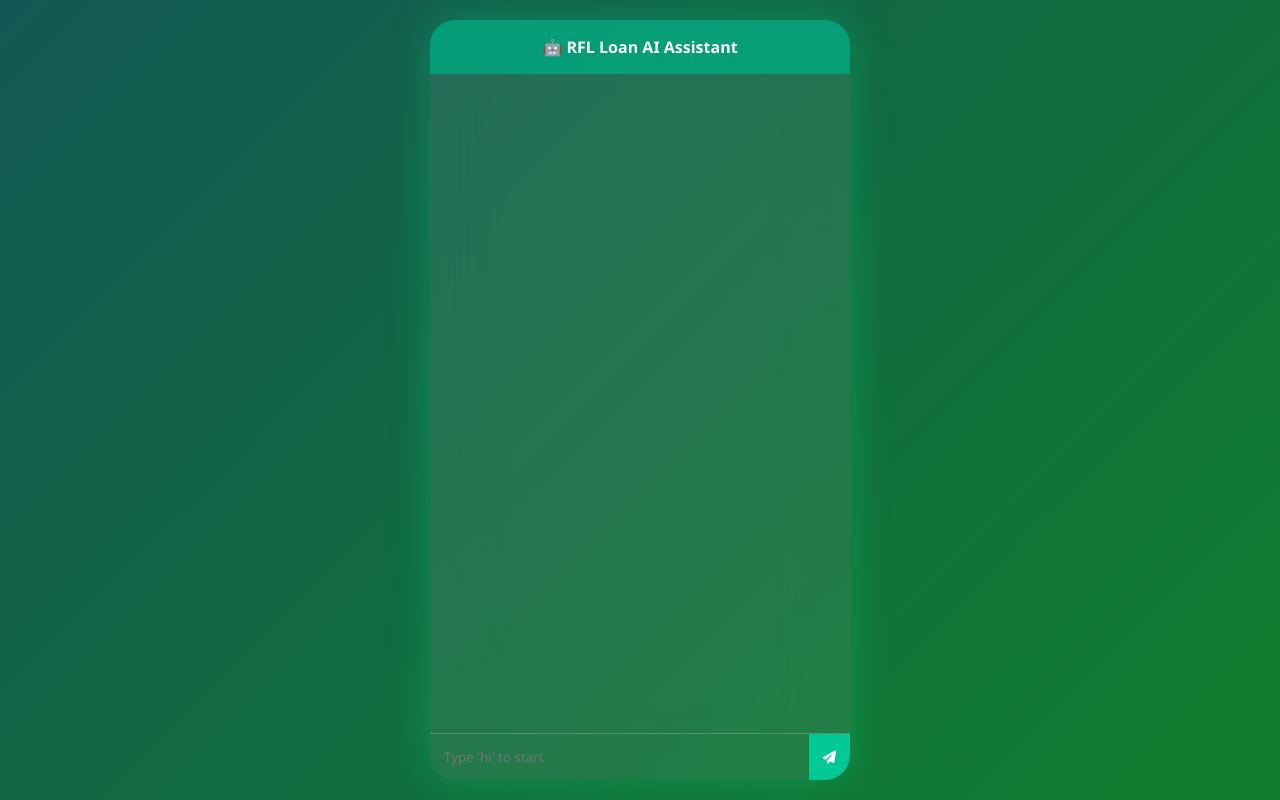
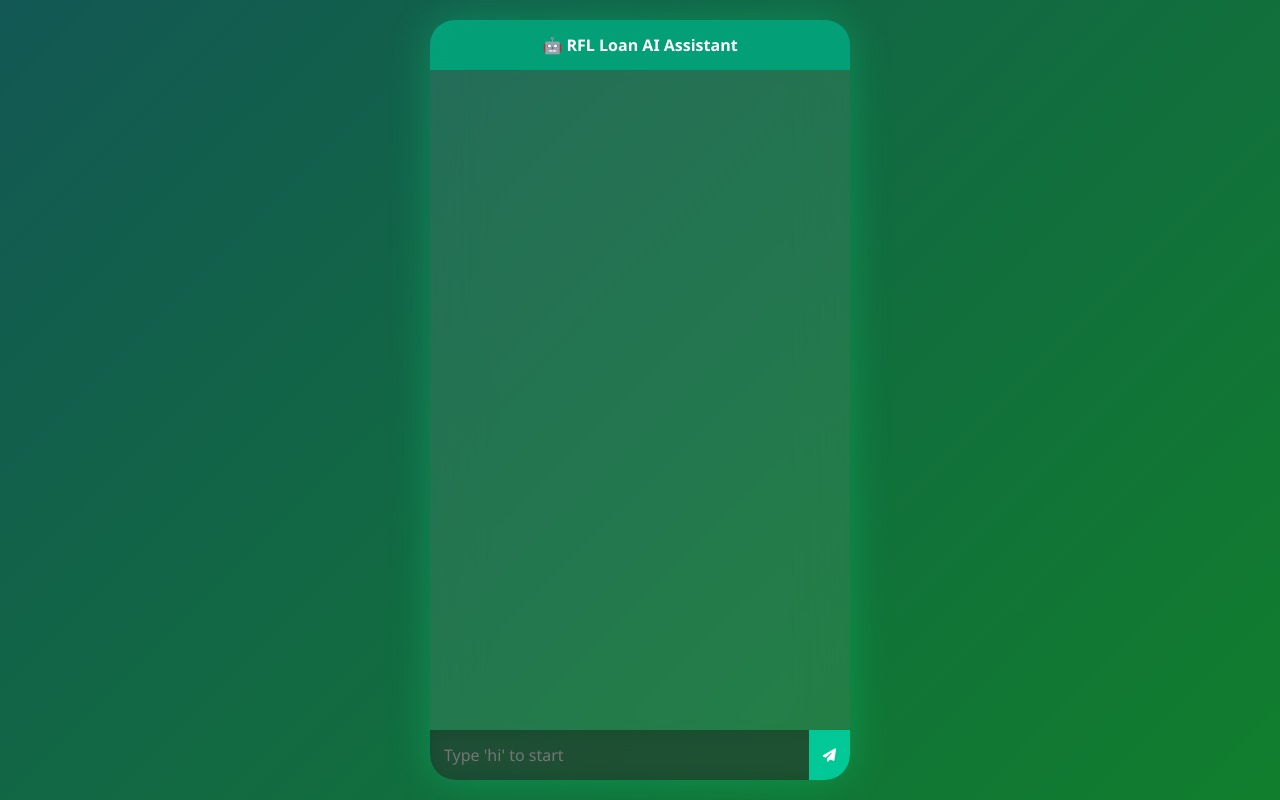
Before and after one commit to Achal1985/NBFC_CRM_V2, a Flask app: page /new_customer in a window 1280 px wide. Run offline with Flask 3, Linux system fonts and the light colour scheme; parts of the project's set-up code (start-up, migrations or seed data) failed here and were passed over.

Commit message:
Update new_customer.html

```diff
--- a/templates/new_customer.html
+++ b/templates/new_customer.html
@@ -2,22 +2,26 @@
 <html lang="en">
 <head>
 <meta charset="UTF-8">
+<meta name="viewport" content="width=device-width, initial-scale=1.0">
 <title>RFL Loan AI Assistant</title>
 
 <link rel="stylesheet" href="https://cdnjs.cloudflare.com/ajax/libs/font-awesome/6.5.0/css/all.min.css">
 
 <style>
-*{box-sizing:border-box;font-family:'Segoe UI';}
+*{
+box-sizing:border-box;
+font-family:'Segoe UI';
+}
 
 body{
 margin:0;
 height:100vh;
+background:linear-gradient(135deg,#0f2027,#134e5e,#0f9b0f);
+background-size:400% 400%;
+animation:bgMove 12s ease infinite;
 display:flex;
 justify-content:center;
 align-items:center;
-background:linear-gradient(135deg,#0f2027,#134e5e,#0f9b0f);
-background-size:400% 400%;
-animation:bgMove 12s ease infinite;
 }
 
 @keyframes bgMove{
@@ -27,51 +31,72 @@ animation:bgMove 12s ease infinite;
 }
 
 .container{
-width:420px;
-height:95vh;
-border-radius:25px;
+width:100%;
+max-width:420px;
+height:100vh;
+border-radius:0;
 background:rgba(255,255,255,0.08);
-backdrop-filter:blur(30px);
-box-shadow:0 0 40px rgba(0,255,150,0.25);
+backdrop-filter:blur(25px);
 display:flex;
 flex-direction:column;
 overflow:hidden;
 }
 
+@media(min-width:600px){
+.container{
+height:95vh;
+border-radius:25px;
+box-shadow:0 0 40px rgba(0,255,150,0.25);
+}
+}
+
 .header{
-background:rgba(0,166,125,0.85);
+background:rgba(0,166,125,0.9);
 color:#fff;
-padding:16px;
+padding:14px;
 text-align:center;
 font-weight:bold;
+font-size:16px;
 }
 
 .chat-box{
 flex:1;
 overflow-y:auto;
-padding:15px;
+padding:12px;
+padding-bottom:80px;
 }
 
-.msg{margin:10px 0;display:flex;}
+.msg{
+margin:8px 0;
+display:flex;
+}
 
 .bot{
 background:#fff;
-padding:12px;
-border-radius:15px;
-max-width:75%;
+padding:10px;
+border-radius:12px;
+max-width:80%;
+font-size:14px;
 }
 
 .user{
 margin-left:auto;
 background:#009e74;
 color:#fff;
-padding:12px;
-border-radius:15px;
+padding:10px;
+border-radius:12px;
+max-width:80%;
+font-size:14px;
 }
 
 .input-area{
+position:fixed;
+bottom:0;
+width:100%;
+max-width:420px;
 display:flex;
-border-top:1px solid rgba(255,255,255,0.2);
+background:rgba(0,0,0,0.4);
+backdrop-filter:blur(10px);
 }
 
 input{
@@ -81,6 +106,7 @@ border:none;
 outline:none;
 background:transparent;
 color:white;
+font-size:16px;
 }
 
 button{
@@ -100,13 +126,15 @@ border:none;
 color:#fff;
 border-radius:10px;
 cursor:pointer;
+font-size:14px;
 }
 
 .upload-box{
 background:#fff;
-padding:12px;
+padding:10px;
 border-radius:10px;
 margin-top:10px;
+font-size:14px;
 }
 </style>
 </head>
@@ -170,7 +198,6 @@ function flow(input){
 
 input=input.toUpperCase()
 
-/* START */
 if(input==="HI"){
 box().innerHTML=""
 msg("👋 Welcome to RFL Loan Assistant","bot")
@@ -187,20 +214,17 @@ step="name"
 return
 }
 
-/* NAME */
 else if(step==="name"){
 data.name=input
 msg("📱 Enter Mobile Number:","bot")
 step="mobile"
 }
 
-/* MOBILE */
 else if(step==="mobile"){
 msg("📲 Enter OTP (••••):","bot")
 step="otp"
 }
 
-/* OTP */
 else if(step==="otp"){
 if(input==="1234"){
 msg("✅ Mobile Verified","bot")
@@ -209,14 +233,12 @@ step="pan"
 }else msg("❌ Wrong OTP","bot")
 }
 
-/* PAN */
 else if(step==="pan"){
 data.pan=input
 msg("🆔 Enter Aadhaar OTP (••••):","bot")
 step="aadhaar"
 }
 
-/* AADHAAR */
 else if(step==="aadhaar"){
 if(input==="1111"){
 msg("🔐 KYC Completed","bot")
@@ -231,7 +253,6 @@ step="business"
 }else msg("❌ Invalid OTP","bot")
 }
 
-/* BUSINESS DETAILS */
 else if(step==="business"){
 data.business=input
 msg("📅 Years in Business:","bot")
@@ -244,14 +265,12 @@ msg("💼 Enter Monthly Income:","bot")
 step="income"
 }
 
-/* INCOME */
 else if(step==="income"){
 data.income=parseInt(input)
 msg("💰 Enter Loan Amount:","bot")
 step="amount"
 }
 
-/* ELIGIBILITY */
 else if(step==="amount"){
 let eligible=data.income*10
 
@@ -267,7 +286,6 @@ msg("❌ Not Eligible, enter lower amount","bot")
 
 }
 
-/* LOAN SELECT */
 function selectLoan(type){
 data.product=type
 msg(type,"user")
@@ -275,7 +293,6 @@ msg("Enter Full Name:","bot")
 step="name"
 }
 
-/* OFFER */
 function offer(){
 let div=document.createElement("div")
 div.className="upload-box"
@@ -291,7 +308,6 @@ Bank Statement<br><br>
 box().appendChild(div)
 }
 
-/* UNDERWRITING */
 function underwriting(){
 msg("🧠 Underwriting in Progress...","bot")
 
@@ -308,7 +324,6 @@ box().appendChild(btn)
 },2000)
 }
 
-/* ESIGN + DISBURSEMENT */
 function esign(){
 msg("✍️ eSign Completed","bot")
 
@@ -322,7 +337,6 @@ msg("🎉 Your "+data.product+" is successfully disbursed.","bot")
 },3000)
 }
 
-/* ENTER KEY */
 document.getElementById("userInput").addEventListener("keypress",function(e){
 if(e.key==="Enter"){
 sendMessage()
```
